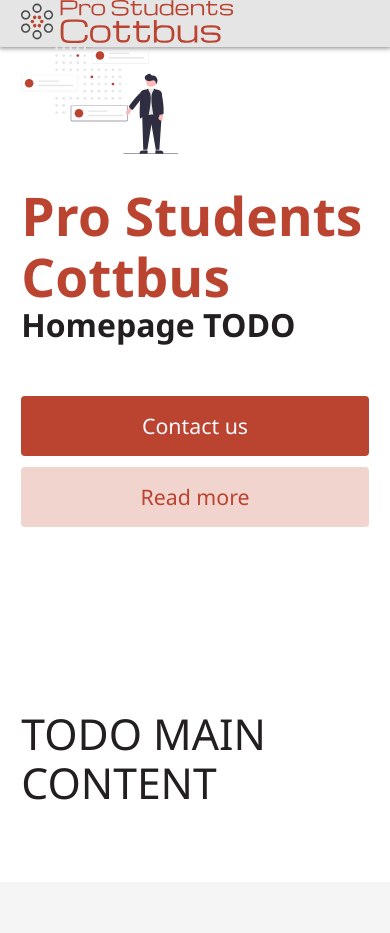
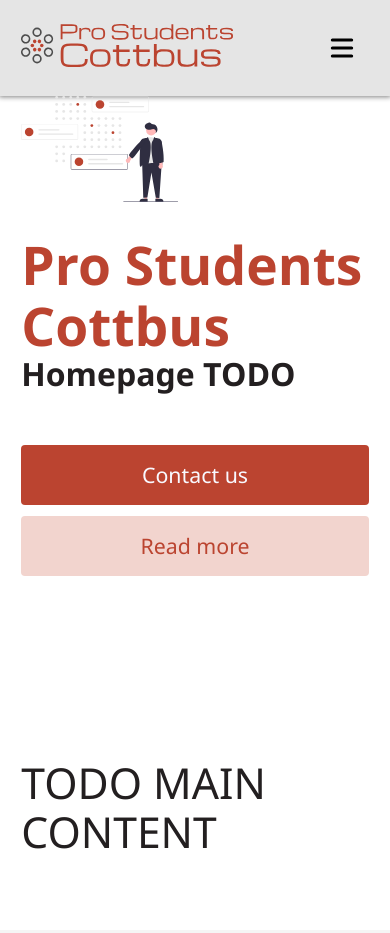
Before and after one commit to tiadal/pro-students.de, a website: page docs/index.html in a window 390 px wide. Shown: the top 933 px of the page. Drawn offline with Linux system fonts and the light colour scheme.

Commit message:
Fix navbar toggle button

```diff
--- a/docs/style.css
+++ b/docs/style.css
@@ -166,6 +166,7 @@ a {
     }
 
     .navbar .navbar-left button {
+        display: block;
         padding: 0.5rem;
         margin: 1rem 0 1rem auto;
         background-color: transparent;
@@ -258,10 +259,6 @@ nav.breadcrumb > .container {
 
 #home-icon {
     width: 1.5rem;
-}
-
-@media (max-width: 1024px) {
-
 }
 
 /*
```
